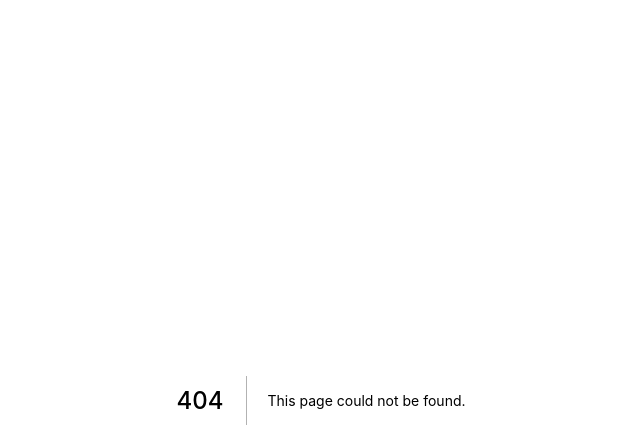
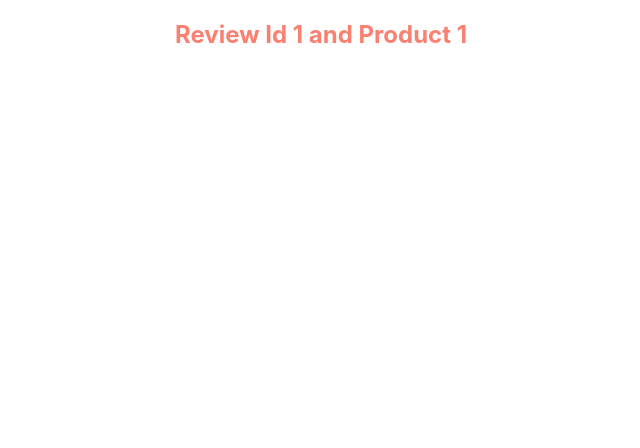
Before and after one commit to Mohimenol-Islam-Munna/Next-js, a Next.js app: page /product/1/review/1 in a window 1280 px wide. Before the commit this address had no page. Shown: the top 448 px of the page, without its empty margins (319-959 px from the left). Built offline with nearby package versions, Linux system fonts and the light colour scheme.

Commit message:
routing with pages : dynamic nested routing

```diff
--- a/pages/product/[productId].js
+++ b/pages/product/[productId]/index.js
@@ -8,7 +8,7 @@ const ProductDetails = () => {
     <div style={{ textAlign: "center" }}>
       <h2>Product Details Page</h2>
       <div>
-        <h3>Product {p_id} details </h3>
+        <h3>Product {p_id} Details </h3>
       </div>
     </div>
   );
--- /dev/null
+++ b/pages/product/[productId]/review/[reviewId].js
@@ -0,0 +1,17 @@
+import { useRouter } from "next/router";
+
+const ReviewDetails = () => {
+  const router = useRouter();
+
+  const { productId, reviewId } = router.query;
+
+  return (
+    <div style={{ textAlign: "center" }}>
+      <h2 style={{ color: "salmon" }}>
+        Review Id {reviewId} and Product {productId}
+      </h2>
+    </div>
+  );
+};
+
+export default ReviewDetails;
```
Also changed, not shown: pages/product/[productId]/review/index.js (added, +17 -0 lines).
